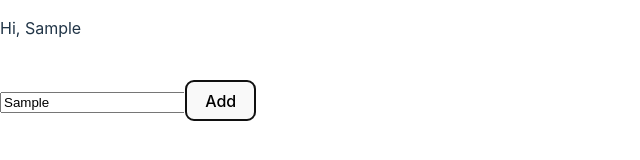
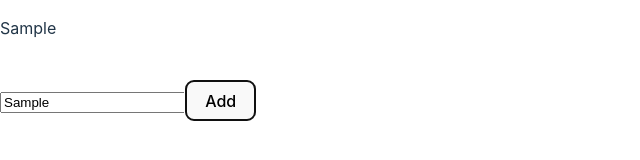
Before and after one commit to zulfathihanafi/test-vite, a React (Vite) app: page / in a window 1280 px wide. Both pictures are taken after typing "Sample" into the empty fields and a click on the button "Add". Shown: the top 160 px of the page, without its empty margins (0-640 px from the left). Built offline with nearby package versions, Linux system fonts and the light colour scheme.

Commit message:
Remove Hi

```diff
--- a/src/App.jsx
+++ b/src/App.jsx
@@ -10,7 +10,7 @@ function App() {
         return(
           <>
           <p>
-            Hi, {data}
+            {data}
           </p>
           <br />
           </>
```
